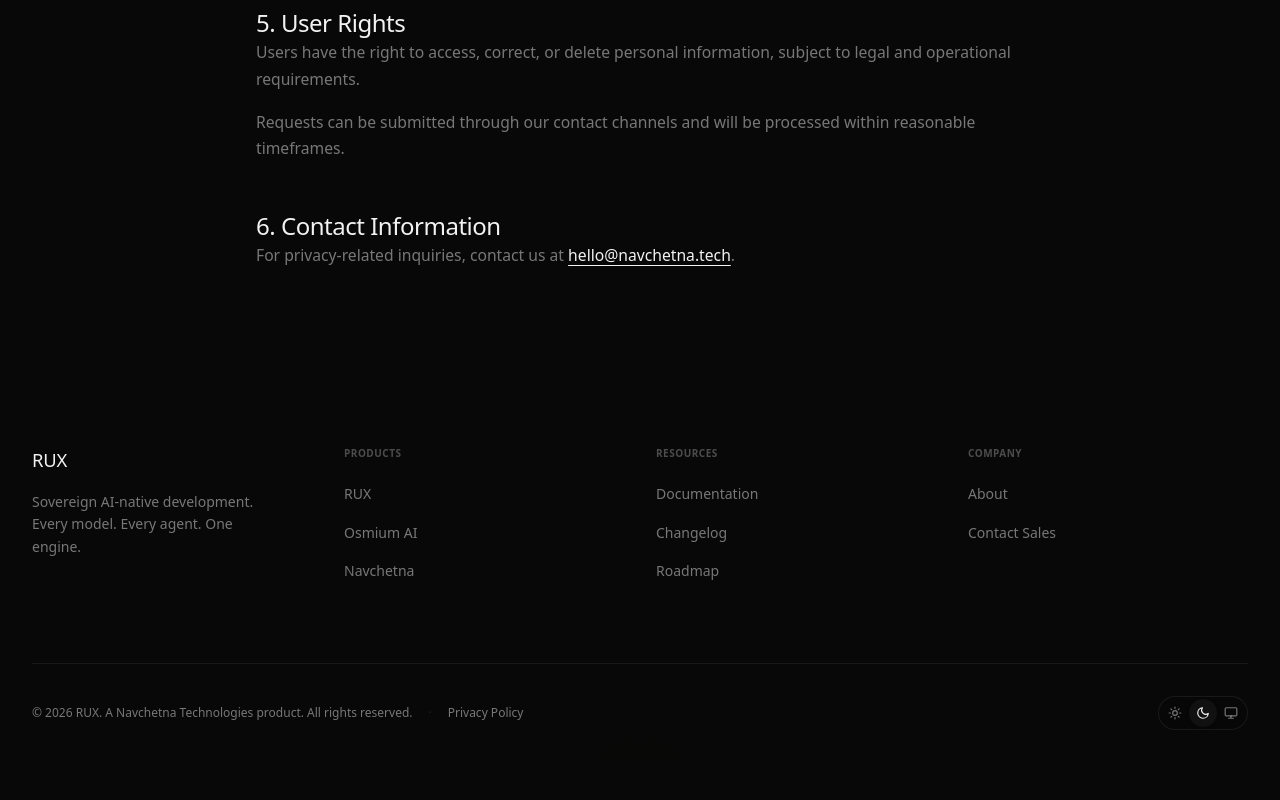
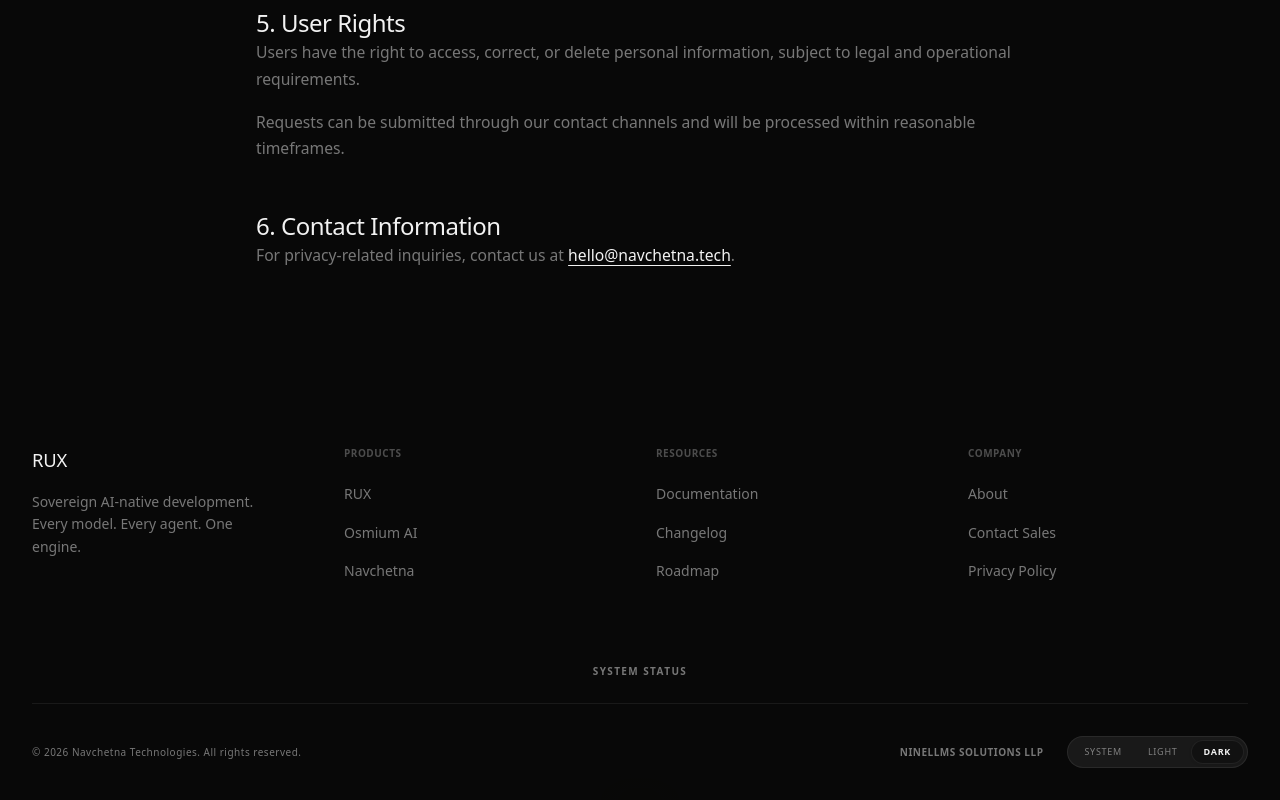
Before and after one commit to dhaual125/RUX, a Next.js app: page /privacy in a window 1280 px wide. Shown: the part 1246-2046 px from the top of the page. Before the commit the page ends 2008 px from the top, so only its background shows below. Built offline with nearby package versions, Linux system fonts and the light colour scheme.

Commit message:
feat: redesign footer bottom bar and theme toggle to match Navchetna mockup

```diff
--- a/src/components/layout/Footer.tsx
+++ b/src/components/layout/Footer.tsx
@@ -18,6 +18,7 @@
 const companyLinks = [
   { href: "/about", label: "About" },
   { href: "mailto:sales@rux.dev", label: "Contact Sales", external: true },
+  { href: "/privacy", label: "Privacy Policy" },
 ];
 
 const legalLinks = [
@@ -141,25 +142,37 @@
           </div>
         </div>
 
+        {/* Centered System Status */}
+        <div className="flex justify-center mb-6">
+          <Link
+            href="#"
+            className="text-[10px] font-semibold uppercase tracking-[0.14em] transition-colors duration-200 hover:text-[var(--heading-color)]"
+            style={{ color: "var(--muted-text)" }}
+          >
+            System Status
+          </Link>
+        </div>
+
         {/* Bottom bar */}
         <div
-          className="flex flex-col sm:flex-row items-center justify-between gap-4 py-8 text-[0.75rem] font-medium"
+          className="flex flex-col sm:flex-row items-center justify-between gap-6 py-8 text-[10px] tracking-wider"
           style={{ borderTop: "1px solid var(--border-subtle)" }}
         >
-          {/* Left: copyright + privacy */}
-          <div className="flex flex-wrap items-center gap-4">
-            <span style={{ color: "var(--muted-text)" }}>© 2026 RUX. A Navchetna Technologies product. All rights reserved.</span>
-            <span style={{ color: "var(--border-default)" }}>·</span>
-            <Link
-              href="/privacy"
-              className="transition-colors duration-200 hover:text-white"
+          {/* Left: copyright */}
+          <span style={{ color: "var(--muted-text)" }}>
+            © 2026 Navchetna Technologies. All rights reserved.
+          </span>
+
+          {/* Right: company + theme toggle */}
+          <div className="flex flex-wrap items-center gap-6">
+            <span
+              className="font-semibold"
               style={{ color: "var(--muted-text)" }}
             >
-              Privacy Policy
-            </Link>
+              NINELLMS SOLUTIONS LLP
+            </span>
+            <ThemeToggle />
           </div>
-          {/* Right: theme toggle */}
-          <ThemeToggle />
         </div>
       </div>
     </footer>
--- a/src/components/ui/ThemeToggle.tsx
+++ b/src/components/ui/ThemeToggle.tsx
@@ -3,41 +3,21 @@
 import { useTheme } from "./ThemeProvider";
 
 const options = [
-  {
-    value: "light" as const,
-    label: "Light",
-    icon: (
-      <svg width="14" height="14" viewBox="0 0 24 24" fill="none" stroke="currentColor" strokeWidth="2" strokeLinecap="round" strokeLinejoin="round">
-        <circle cx="12" cy="12" r="4"/><path d="M12 2v2M12 20v2M4.93 4.93l1.41 1.41M17.66 17.66l1.41 1.41M2 12h2M20 12h2M6.34 17.66l-1.41 1.41M19.07 4.93l-1.41 1.41"/>
-      </svg>
-    ),
-  },
-  {
-    value: "dark" as const,
-    label: "Dark",
-    icon: (
-      <svg width="14" height="14" viewBox="0 0 24 24" fill="none" stroke="currentColor" strokeWidth="2" strokeLinecap="round" strokeLinejoin="round">
-        <path d="M21 12.79A9 9 0 1 1 11.21 3 7 7 0 0 0 21 12.79z"/>
-      </svg>
-    ),
-  },
-  {
-    value: "system" as const,
-    label: "System",
-    icon: (
-      <svg width="14" height="14" viewBox="0 0 24 24" fill="none" stroke="currentColor" strokeWidth="2" strokeLinecap="round" strokeLinejoin="round">
-        <rect x="2" y="3" width="20" height="14" rx="2"/><path d="M8 21h8M12 17v4"/>
-      </svg>
-    ),
-  },
+  { value: "system" as const, label: "SYSTEM" },
+  { value: "light" as const, label: "LIGHT" },
+  { value: "dark" as const, label: "DARK" },
 ];
 
 export function ThemeToggle() {
   const { theme, setTheme } = useTheme();
+
   return (
     <div
-      className="flex rounded-full p-0.5"
-      style={{ background: "rgba(0,0,0,0.04)", border: "1px solid var(--border-subtle)" }}
+      className="inline-flex items-center rounded-full p-[3px] transition-all duration-300"
+      style={{
+        background: "var(--border-subtle)",
+        border: "1px solid var(--border-subtle)",
+      }}
     >
       {options.map((opt) => {
         const isActive = theme === opt.value;
@@ -45,15 +25,30 @@
           <button
             key={opt.value}
             onClick={() => setTheme(opt.value)}
-            title={opt.label}
-            className="relative flex items-center justify-center w-7 h-7 rounded-full transition-all duration-200 cursor-pointer"
+            className="relative flex items-center justify-center rounded-full transition-all duration-200 cursor-pointer outline-none"
             style={{
-              background: isActive ? "var(--card-bg)" : "transparent",
-              boxShadow: isActive ? "0 1px 4px rgba(0,0,0,0.10)" : "none",
-              color: isActive ? "var(--heading-color)" : "var(--muted-text)",
+              height: "24px",
+              padding: "0 12px",
+              background: isActive
+                ? "var(--card-bg)"
+                : "transparent",
+              border: isActive
+                ? "1px solid var(--border-subtle)"
+                : "1px solid transparent",
+              boxShadow: isActive ? "0 1px 3px rgba(0, 0, 0, 0.08)" : "none",
             }}
           >
-            {opt.icon}
+            <span
+              className="text-[9px] tracking-[0.08em] transition-colors duration-200"
+              style={{
+                fontWeight: isActive ? 700 : 500,
+                color: isActive
+                  ? "var(--heading-color)"
+                  : "var(--muted-text)",
+              }}
+            >
+              {opt.label}
+            </span>
           </button>
         );
       })}
```
